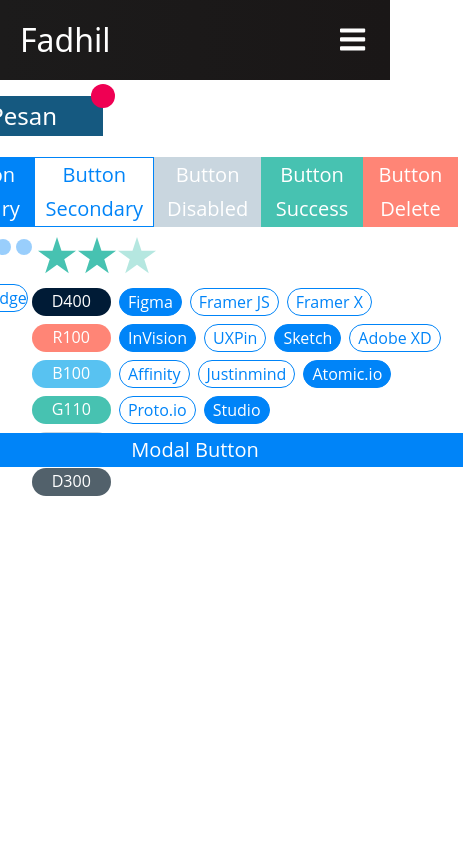
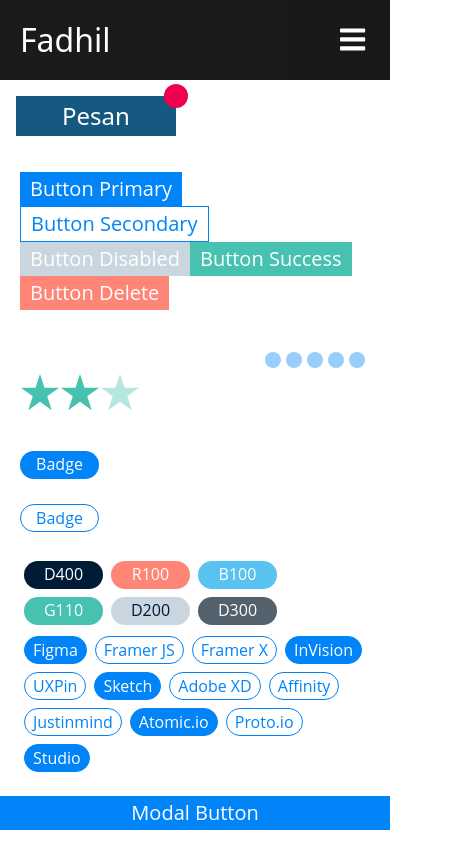
Before and after one commit to hightechif/react-js-challenge, a React (Create React App) app: page /challenge01 in a window 390 px wide. Shown: the whole page, 463 px wide, since content can reach past the window. Built offline with nearby package versions, Linux system fonts and the light colour scheme.

Commit message:
Responsive UI Design

```diff
--- a/src/assets/css/Main.css
+++ b/src/assets/css/Main.css
@@ -1115,20 +1115,33 @@
 
 .button-container {
   display: flex;
-  margin: 5px;
+  margin: 20px;
 }
 
 .rating-container {
   display: flex;
   justify-content: flex-start;
-  margin: 5px;
+  margin: 20px;
 }
 
 .badge-container {
   display: flex;
-  margin: 5px;
+  margin: 20px;
 }
 
+@media screen and (max-width: 768px) {
+  .button-container {
+    flex-wrap: wrap;
+  }
+
+  .rating-container, .badge-container {
+    flex-direction: column;
+  }
+
+  .badge-container {
+    gap: 25px;
+  }
+}
 .section-1 {
   background: #F2F2F2;
   padding-top: 50px;
--- a/src/assets/sass/pages/_challenge1.scss
+++ b/src/assets/sass/pages/_challenge1.scss
@@ -1,4 +1,4 @@
-$marginSize: 5px;
+$marginSize: 20px;
 
 .challenge01 {
     display: grid;
@@ -18,3 +18,15 @@
     display: flex;
     margin: $marginSize;
 }
+
+@media screen and (max-width: 768px) {
+    .button-container {
+        flex-wrap: wrap;
+    }
+    .rating-container, .badge-container {
+        flex-direction: column;
+    }
+    .badge-container {
+        gap: 25px;
+    }
+}
--- a/src/pages/Challenge02/Section4.js
+++ b/src/pages/Challenge02/Section4.js
@@ -9,7 +9,7 @@
                     <figure className='box__item__pic-wrap'>
                         <img
                             className='box__item__img'
-                            src="images/Media3.png"
+                            src="images/media3.png"
                             alt="Media"
                         />
                     </figure>
--- a/src/pages/Challenge05/index.js
+++ b/src/pages/Challenge05/index.js
@@ -1,6 +1,19 @@
 import { useState } from "react";
 import TodoItem from "../../components/TodoItem"
 import styled from "styled-components";
+
+const StyledTodo = styled.div`
+    margin: 0 0;
+    padding: 0 0;
+    .todo-list {
+        margin: 10px auto;
+        padding: 10px 10px;
+        width: 90%;
+        form {
+            margin: 0 auto;
+        }
+    }
+`
 
 const StyledInput = styled.div`
     display: flex;
@@ -22,6 +35,16 @@
     }
     input[type=text]:focus {
         outline: 0;
+    }
+    @media screen and (max-width: 768) {
+        input, button {
+            margin-top: 2px;
+            font-size: 2px;
+        }
+        input[type=text] {
+            margin: 0 0;
+            padding: 0 0;
+        }
     }
 `
 
@@ -64,18 +87,18 @@
     }
 
     return (
-        <div className="challenge05">
+        <StyledTodo className="challenge05">
             <div className="todo-list">
                 <StyledInput>
                     <form onSubmit={(event) => handleSubmit(event)}>
                         <input id="text-input" type="text" value={text} onChange={(event) => onChangeHandler(event)} placeholder="write todos"/>
                         <button id="submit" type="submit">Submit</button>
+                        <button onClick={deleteHandler}>Clear</button>
                     </form>
-                    <button onClick={deleteHandler}>Clear</button>
                 </StyledInput>
                 {todos.map(item => <TodoItem key={item.id} item={item} onChange={() => onCheckHandler(item.id)}/>)}
             </div>
-        </div>
+        </StyledTodo>
     )
 }
 
```
Also changed, not shown: 1 other file (tests, documents, lock files or other folders).
